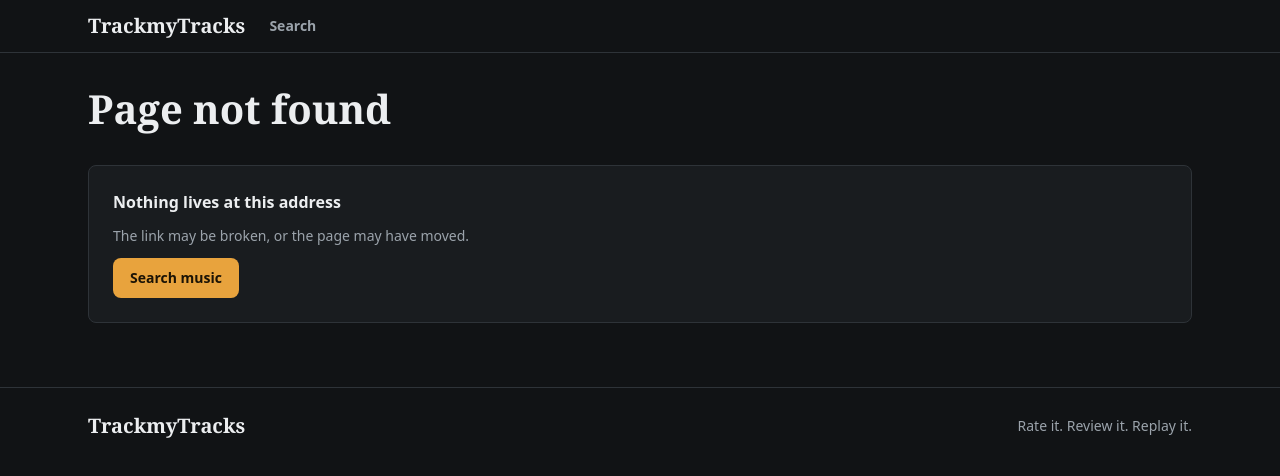
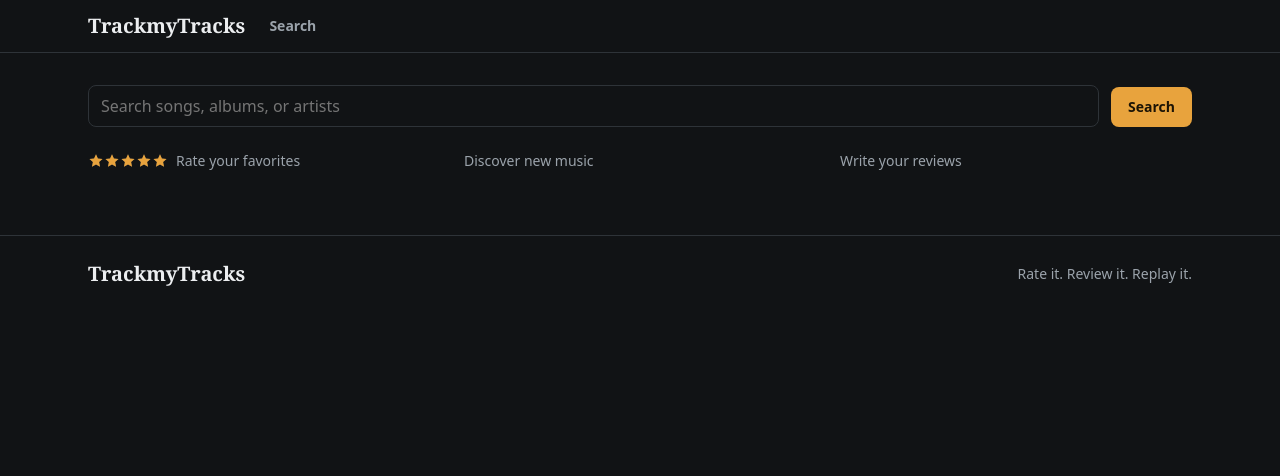
Before and after one commit to khadijahnaeem/TrackmyTracks, a React (Vite) app in the folder web/: page / in a window 1280 px wide. Before the commit this address had no page. Shown: the top 476 px of the page. Built offline with nearby package versions, Linux system fonts and the light colour scheme.

Commit message:
feat(web): add home page route with search hero
Co-authored-by: Khadijah Naeem <khadiju2004@gmail.com>
Co-Authored-By: Claude Opus 5.5 <noreply@anthropic.com>

```diff
--- a/web/src/app/router.ts
+++ b/web/src/app/router.ts
@@ -2,6 +2,7 @@ import { createBrowserRouter, type RouteObject } from "react-router";
 import { authRoutes } from "../features/auth/routes";
 import { catalogRoutes } from "../features/catalog/routes";
 import { historyRoutes } from "../features/history/routes";
+import { homeRoutes } from "../features/home/routes";
 import { playlistsRoutes } from "../features/playlists/routes";
 import { AppShell } from "./AppShell";
 import { NotFoundPage } from "./NotFoundPage";
@@ -10,6 +11,7 @@ export const routes: RouteObject[] = [
   {
     Component: AppShell,
     children: [
+      ...homeRoutes,
       ...authRoutes,
       ...catalogRoutes,
       ...historyRoutes,
--- /dev/null
+++ b/web/src/features/home/Hero.tsx
@@ -0,0 +1,33 @@
+import type { FormEvent } from "react";
+import { useNavigate } from "react-router";
+import { Button, Stars, TextField } from "../../ui";
+import styles from "./HomePage.module.css";
+
+export function Hero() {
+  const navigate = useNavigate();
+
+  const handleSubmit = (event: FormEvent<HTMLFormElement>) => {
+    event.preventDefault();
+    const q = String(new FormData(event.currentTarget).get("q")).trim();
+    if (q) navigate({ pathname: "/search", search: `?${new URLSearchParams({ q })}` });
+  };
+
+  return (
+    <section className={styles.hero}>
+      <form role="search" className={styles.search} onSubmit={handleSubmit}>
+        <TextField label="Search music" hideLabel name="q" placeholder="Search songs, albums, or artists" />
+        <Button variant="primary" type="submit">
+          Search
+        </Button>
+      </form>
+      <ul className={styles.blurbs}>
+        <li>
+          <Stars value={5} label="Five stars" size="sm" />
+          Rate your favorites
+        </li>
+        <li>Discover new music</li>
+        <li>Write your reviews</li>
+      </ul>
+    </section>
+  );
+}
--- /dev/null
+++ b/web/src/features/home/HomePage.module.css
@@ -0,0 +1,50 @@
+.page {
+  display: flex;
+  flex-direction: column;
+  gap: var(--space-16);
+}
+
+.hero {
+  display: flex;
+  flex-direction: column;
+  gap: var(--space-6);
+}
+
+.search {
+  display: flex;
+  align-items: flex-end;
+  gap: var(--space-3);
+}
+
+/* the field wrapper grows, the button keeps its width */
+.search > :first-child {
+  flex: 1;
+}
+
+.blurbs {
+  display: grid;
+  grid-template-columns: repeat(3, 1fr);
+  gap: var(--space-6);
+  padding: 0;
+  list-style: none;
+  color: var(--color-text-muted);
+  font-size: var(--text-sm);
+  line-height: var(--leading-sm);
+}
+
+.blurbs li {
+  display: flex;
+  align-items: center;
+  gap: var(--space-2);
+}
+
+@media (max-width: 640px) {
+  .search {
+    flex-direction: column;
+    align-items: stretch;
+  }
+
+  .blurbs {
+    grid-template-columns: 1fr;
+  }
+}
--- /dev/null
+++ b/web/src/features/home/HomePage.tsx
@@ -0,0 +1,12 @@
+import { Hero } from "./Hero";
+import styles from "./HomePage.module.css";
+
+export function HomePage() {
+  return (
+    <div className={styles.page}>
+      <title>TrackmyTracks</title>
+      <h1 className="visually-hidden">TrackmyTracks</h1>
+      <Hero />
+    </div>
+  );
+}
--- /dev/null
+++ b/web/src/features/home/routes.ts
@@ -0,0 +1,4 @@
+import type { RouteObject } from "react-router";
+import { HomePage } from "./HomePage";
+
+export const homeRoutes: RouteObject[] = [{ index: true, Component: HomePage }];
```
Also changed, not shown: 2 other files (tests, documents, lock files or other folders).
